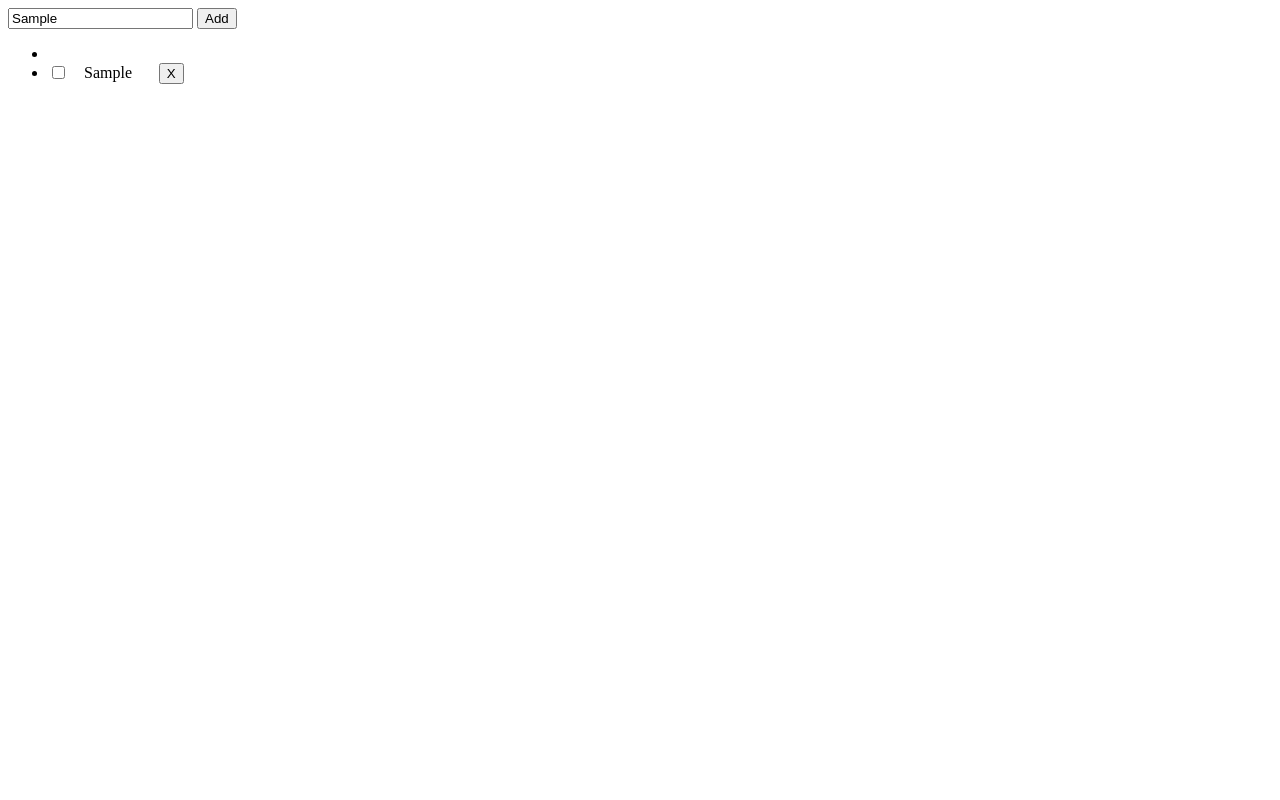
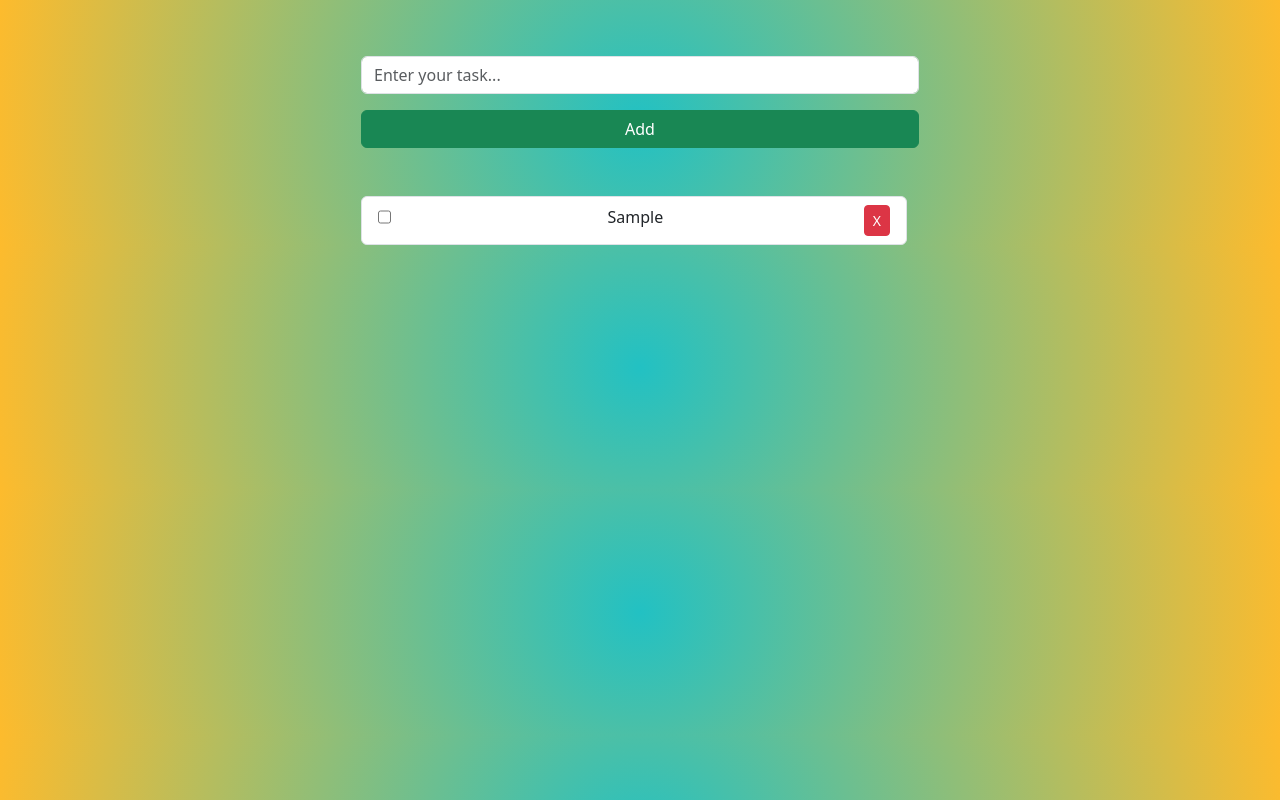
Before and after one commit to GaniKoDev/to-do-list-v1, a plain HTML site: page index.html in a window 1280 px wide. Both pictures are taken after typing "Sample" into the empty fields and a click on the button "Add". Drawn offline with nearby package versions, Linux system fonts and the light colour scheme.

Commit message:
to do list version 1

```diff
--- a/index.html
+++ b/index.html
@@ -5,19 +5,32 @@
     <meta http-equiv="X-UA-Compatible" content="IE=edge">
     <meta name="viewport" content="width=device-width, initial-scale=1.0">
     <link rel="stylesheet" href="style.css">
-    <title>Add Element with input and ul li </title>
+    <link href="https://cdn.jsdelivr.net/npm/bootstrap@5.3.2/dist/css/bootstrap.min.css" rel="stylesheet" integrity="sha384-T3c6CoIi6uLrA9TneNEoa7RxnatzjcDSCmG1MXxSR1GAsXEV/Dwwykc2MPK8M2HN" crossorigin="anonymous">
+
+    <title>Task List</title>
 </head>
 <body>
 
-        <input id="task" type="text" placeholder="Enter for adding your list" >
-        <button onclick="addItem()" id="click" type="submit">Add</button>
+    <div class="container">
 
-        <ul id="list">
-            <li></li>
-        </ul>
+        <div class=" col-md-6 offset-md-3 d-flex justify-content-center row md-6 mt-5">
+
+            <h5 id="alert"></h5>
+
+            <input class="form-control" id="task" type="text" placeholder="Enter your task..." >
+            <button class=" mt-3 btn btn-success" onclick="addItem()" id="click" type="submit">Add</button>
+
+            <ul class="  d-flex justify-content-center row md-6 mt-5 list-group list-group " id="list">
+
+            </ul>
+        </div>
+
+    </div>
 
 
         <script src="javascrpt.js"></script>
+        <script src="https://cdn.jsdelivr.net/npm/bootstrap@5.3.2/dist/js/bootstrap.bundle.min.js" integrity="sha384-C6RzsynM9kWDrMNeT87bh95OGNyZPhcTNXj1NW7RuBCsyN/o0jlpcV8Qyq46cDfL" crossorigin="anonymous"></script>
+
 
 </body>
 </html>
--- a/javascrpt.js
+++ b/javascrpt.js
@@ -3,30 +3,87 @@ let listDom = document.querySelector('#list')
 
 
 
-function addItem(){
+
+    function addItem(){
+
+        if(taskDom.value){
+
+
+    let liDom = document.createElement('li') //li
+    liDom.classList.add("list-group-item", "text-center")
+    liDom.innerHTML = taskDom.value
+
+    taskDom.value = ""
 
     let buttonDom = document.createElement('button') // button
-    buttonDom.className = "xBtn"
+    buttonDom.classList.add("list-group-item")
+
+
+    buttonDom.className = "btn btn-danger  btn-sm float-end"
+
+
     let buttonInfo = document.createTextNode("X")
     buttonDom.appendChild(buttonInfo)
+    buttonDom.onclick = function close (){
+
+        listDom.removeChild(liDom)
+
+        }
 
     let checkboxDom = document.createElement("input") // radio
+    checkboxDom.className ="form-check"
     checkboxDom.setAttribute("type","checkbox")
+    checkboxDom.onclick = function finishAct(){
+
+
+        if (checkboxDom.checked == true){
+
+        liDom.style.textDecoration = "line-through"
+    }else{
+
+
+        liDom.style.textDecoration ="none"
+    }
+
+    }
 
 
     let spanDom =document.createElement('span')//CREATE SPAN
-    spanDom.className = "checkBox"//SPAN CLAS NAME ADD
+    spanDom.className = "checkBox","btn btn-danger"//SPAN CLAS NAME ADD
     spanDom.appendChild(checkboxDom) // INSIDE SPAN ADD CHCK BOX
 
 
 
 
 
-    let liDom = document.createElement('li') //li
-    liDom.innerHTML = taskDom.value
+
+
 
     liDom.appendChild(spanDom)
     listDom.appendChild(liDom)
     liDom.appendChild(buttonDom)
 
+
+
+        }else{
+
+            console.log("please enter")
+            let alertDom = document.querySelector('#alert')
+            alertDom.className = "alert alert-danger"
+            alertDom.innerHTML = `${"Your task not have to be empty!!"}`
+
+
+
+        }
+
+
+
+
+
+
+
+
+
+
+
 }
--- a/style.css
+++ b/style.css
@@ -1,4 +1,7 @@
-
+body{
+    background: rgb(34,193,195);
+background: radial-gradient(circle, rgba(34,193,195,1) 0%, rgba(253,187,45,1) 100%);
+}
 
   .checkBox{
 
@@ -10,6 +13,15 @@
 
   .xBtn{
 
-    margin-left: 2em;
+
+    float: right;
+    color: brown;
 
   }
+
+  .alert {
+
+
+    text-align: center;
+
+  }
```
